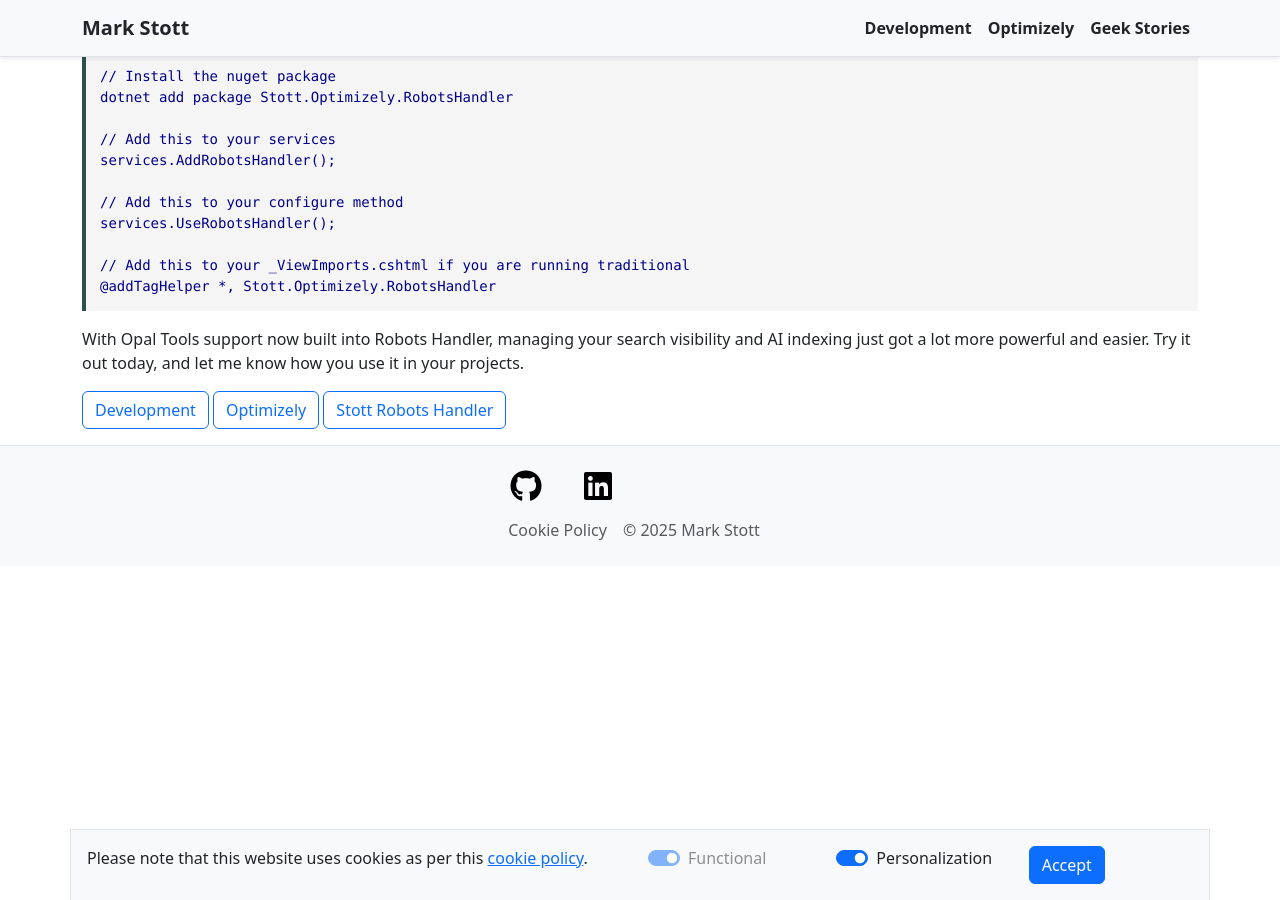
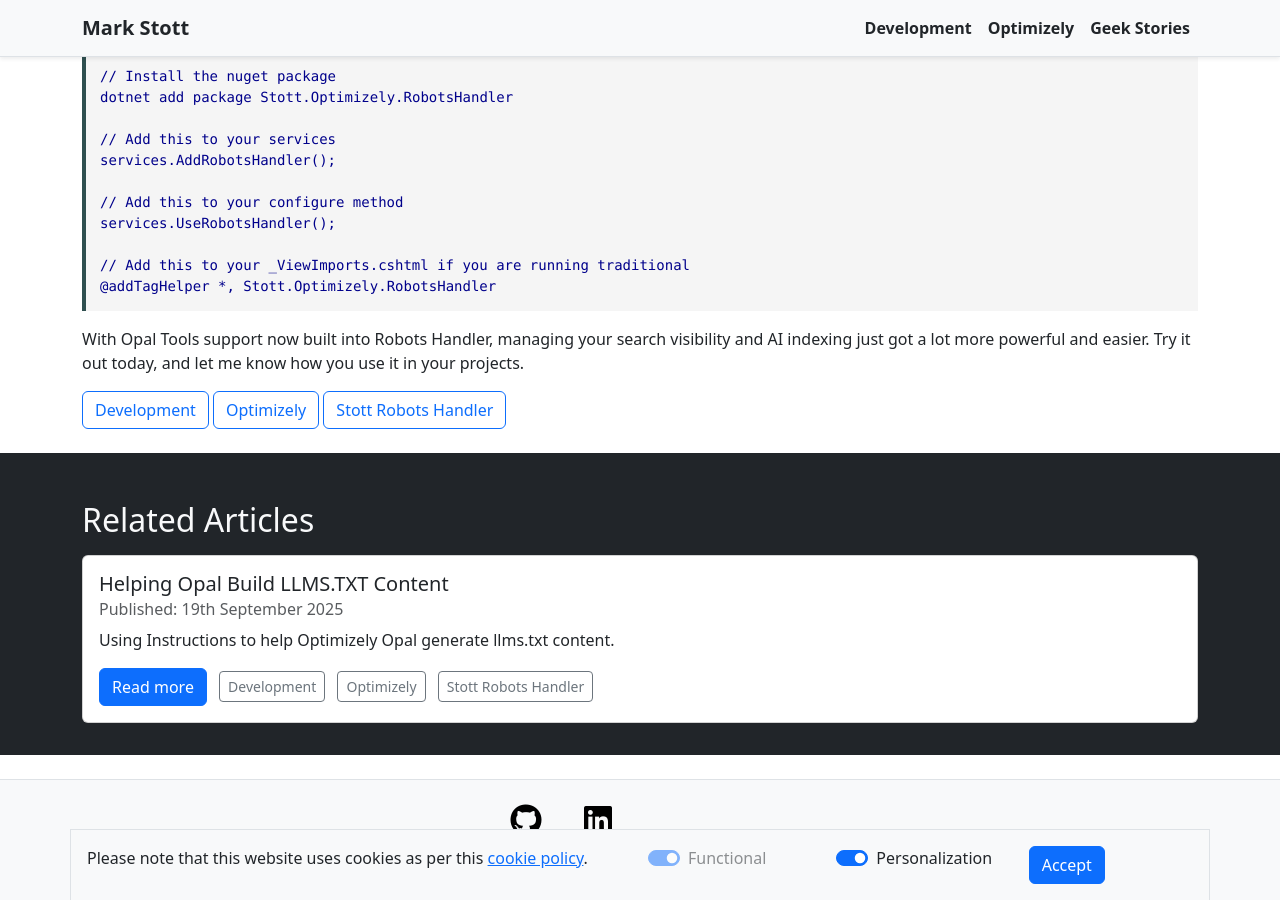
Before and after one commit to GeekInTheNorth/GeekInTheNorth.github.io, a Jekyll site: the page built from _posts/2025-09-17-stott-robots-handler-v6.md, in a window 1280 px wide and 900 px high, scrolled down 5384 px. Built offline with Jekyll 4.4.1, drawn with Linux system fonts in a browser that asks for light colours; some of the changed lines change nothing that is shown.

Commit message:
Fix up file names

````diff
--- a/_posts/2025-09-17-stott-robots-handler-v6.md
+++ b/_posts/2025-09-17-stott-robots-handler-v6.md
@@ -7,6 +7,8 @@
   - Development
   - Optimizely
   - "Stott Robots Handler"
+relatedArticles:
+  - "_posts/2025-09-19-helping-opal-build-llms-txt-content.md"
 ---
 
 During August, the Netcel team and I took part in the Optimizely Opal Hackathon.  The challenge for this hackathon was to generate tools that extend Opal's abilities within the Optimizely Platform.  As a late second entry for our team, I put forward a proposal to add Opal Tools support to an Optimizely AddOn.  This work sparked something bigger, and today I'm excited to share that Opal Tools functionality and improved headless support has made it's way into a production-ready release of Stott Robots Handler v6.
--- a/_posts/2025-09-19-helping-opal-build-llms.txt-content.md
+++ b/_posts/2025-09-19-helping-opal-build-llms-txt-content.md
@@ -2,7 +2,7 @@
 layout: post
 title: "Helping Opal Build LLMS.TXT Content"
 description: "Using Instructions to help Optimizely Opal generate llms.txt content."
-permalink: "/article/helping-opal-build-llms.txt-content"
+permalink: "/article/helping-opal-build-llms-txt-content"
 category:
   - Development
   - Optimizely
@@ -64,7 +64,48 @@
 Here is my example instructions content:
 
 ```
+# Overview
 
+When a user asks you to create an llms.txt file for a website.  You will enter an analysis mode for a provided website.  You will review the root page of the website and understand the business title for the website and generate a synopsis and collate a set of links found on that page.
+
+Understanding this information you will then follow the execution steps below.
+
+## Execution Steps
+
+### Step 1 : Analysis
+- **Prompt**: Request a home page URL for analysis
+- **Action**: Review the content on the page and understand the following information:
+  - A title for the website
+  - A synopsis for the purpose of the website.
+  - A collection of links ordered by section
+
+### Step 2 : Generation
+
+- **Action**: Using the information collated in Step 1. Create markdown content as per the following example structure:
+
+# Title
+
+&gt; Optional description goes here
+
+Optional details go here
+
+## Section name
+
+- [Link title](https://link_url): Optional link details
+- [Link title](https://link_url): Optional link details
+- [Link title](https://link_url): Optional link details
+
+## Optional
+
+- [Link title](https://link_url) : Optional link details
+- [Link title](https://link_url): Optional link details
+- [Link title](https://link_url): Optional link details
+
+### Step 3 : Review
+
+- **Action**: Show the generated llms.txt content to the user
+- **Prompt**: Ask the user whether they will like to save the llms.txt content and which hostName they want to save it for
+- **Action**: Save the content using the savellmstxtconfigurations tool
 ```
 
 Before I created these instructions, when I asked Opal to generate an **llms.txt** file, it would typically provide me with a content not too dissimilar to **robots.txt** style content.  Using these instructions I was able to get Opal to scan my personal website and generate a starting **llms.txt**.
@@ -72,7 +113,27 @@
 _Note that I have trimmed down this generated output for brevity:_
 
 ```
+# Title: Mark Stott, Solutions Architect, Optimizely MVP
 
+&gt; This website is the personal blog and portfolio of Mark Stott, a Software Solution Architect and Optimizely MVP. It highlights his professional experience, specializations, and recent technical articles.
+
+## Mark Stott: Software Solution Architect & OMVP
+
+- [GitHub](https://github.com/GeekInTheNorth/)
+- [LinkedIn](https://www.linkedin.com/in/mark-antony-stott/)
+
+## Latest Posts
+
+- [Opal Tools Support Comes to Stott Robots Handler v6](https://www.stott.pro/article/stott-robots-handler-v6): Published: 17th September 2025, Description: Stott Robots Handler for Optimizely CMS 12 has been released with added support for Opal Tools. Categories: Development, Optimizely, Stott Robots Handler
+- [Simple Feature Flags In Optimizely CMS](https://www.stott.pro/article/simple-feature-flags-in-optimizely-cms): Published: 31st August 2025, Description: A simple approach to feature flagging within Optimizely CMS. Categories: Development, Optimizely
+- [LLMS.txt support comes to Stott Robots Handler v5](https://www.stott.pro/article/stott-robots-handler-v5): Published: 8th August 2025, Description: Stott Robots Handler for Optimizely CMS 12 has been released with added support for llms.txt files. Categories: Development, Optimizely, Stott Robots Handler
+- [Optimizing Content Security Policies to Stay Within HTTP Header Limits](https://www.stott.pro/article/optimize-your-csp): Published: 1st August 2025, Description: Discover how to audit, reduce, and optimize Content Security Policies. Helping you stay within browser and CDN header size limits. Categories: Development, Optimizely, Stott Security
+- [Stott Security Version 3](https://www.stott.pro/article/stott-security-3): Published: 8th April 2025, Description: A summary of all new functionality and changes that have been introduced to the Stott Security module so far. Categories: Development, Optimizely, Stott Security
+
+## Article Categories
+
+- [Optimizely](https://www.stott.pro/article/list/optimizely)
+- [Development](https://www.stott.pro/article/list/development)
 ```
 
 ## In Summary
````
